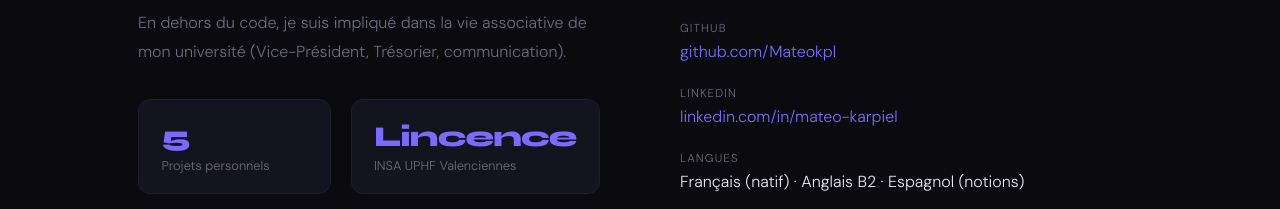
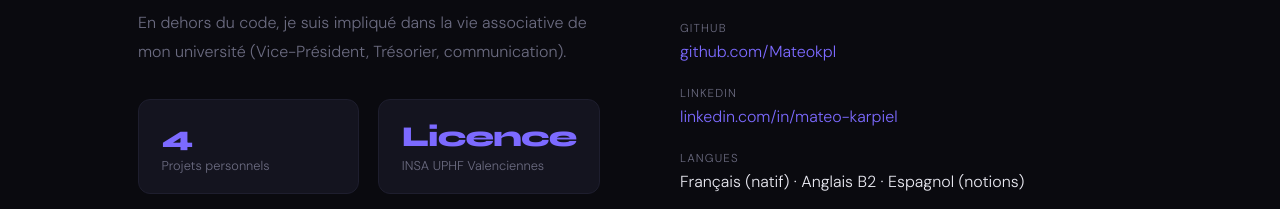
Before and after one commit to Mateokpl/portfolio, a website built with webpack: page index.html in a window 1280 px wide. Shown: the part 1287-1496 px from the top of the page. Built offline with nearby package versions, Linux system fonts and the light colour scheme.

Commit message:
Update index.html

```diff
--- a/index.html
+++ b/index.html
@@ -59,8 +59,8 @@
       <p>Passionné par le <strong>développement web</strong>, le <strong>game dev</strong> et l'<strong>IA</strong>, j'aime construire des projets, de la conception à la mise en ligne.</p>
       <p>En dehors du code, je suis impliqué dans la vie associative de mon université (Vice-Président, Trésorier, communication).</p>
       <div class="about-stats">
-        <div class="stat-card"><div class="stat-num">5</div><div class="stat-label">Projets personnels</div></div>
-        <div class="stat-card"><div class="stat-num">Lincence</div><div class="stat-label">INSA UPHF Valenciennes</div></div>
+        <div class="stat-card"><div class="stat-num">4</div><div class="stat-label">Projets personnels</div></div>
+        <div class="stat-card"><div class="stat-num">Licence</div><div class="stat-label">INSA UPHF Valenciennes</div></div>
         <div class="stat-card"><div class="stat-num">VP</div><div class="stat-label">Association étudiante</div></div>
         <div class="stat-card"><div class="stat-num">B2</div><div class="stat-label">Niveau anglais</div></div>
       </div>
@@ -168,14 +168,16 @@
     <h2 class="section-title">Ce que j'ai construit</h2>
   </div>
    <div class="projects-grid">
-    <!-- ──<div class="project-card featured reveal">
+    <!-- ──
+     <div class="project-card featured reveal">
       <div>
         <div class="project-top"><span class="project-badge badge-python">Python · IA</span><span class="project-year">2026</span></div>
         <div class="project-title">Développement IA (Robot NAO)</div>
         <div class="project-desc">Développement de modules de reconnaissance visuelle pour robot NAO. Implémentation de fonctionnalités de reconnaissance vocale. Intégration d’API d’intelligence artificielle</div>
         <div class="project-techs"><span class="tech-pill">Python</span><span class="tech-pill">IA</span></div>
       </div>
-    </div>── -->
+    </div>
+     ── -->
     <div class="project-card reveal">
       <div>
         <div class="project-top"><span class="project-badge badge-web">Web · Vue.js</span><span class="project-year">2025</span></div>
```
